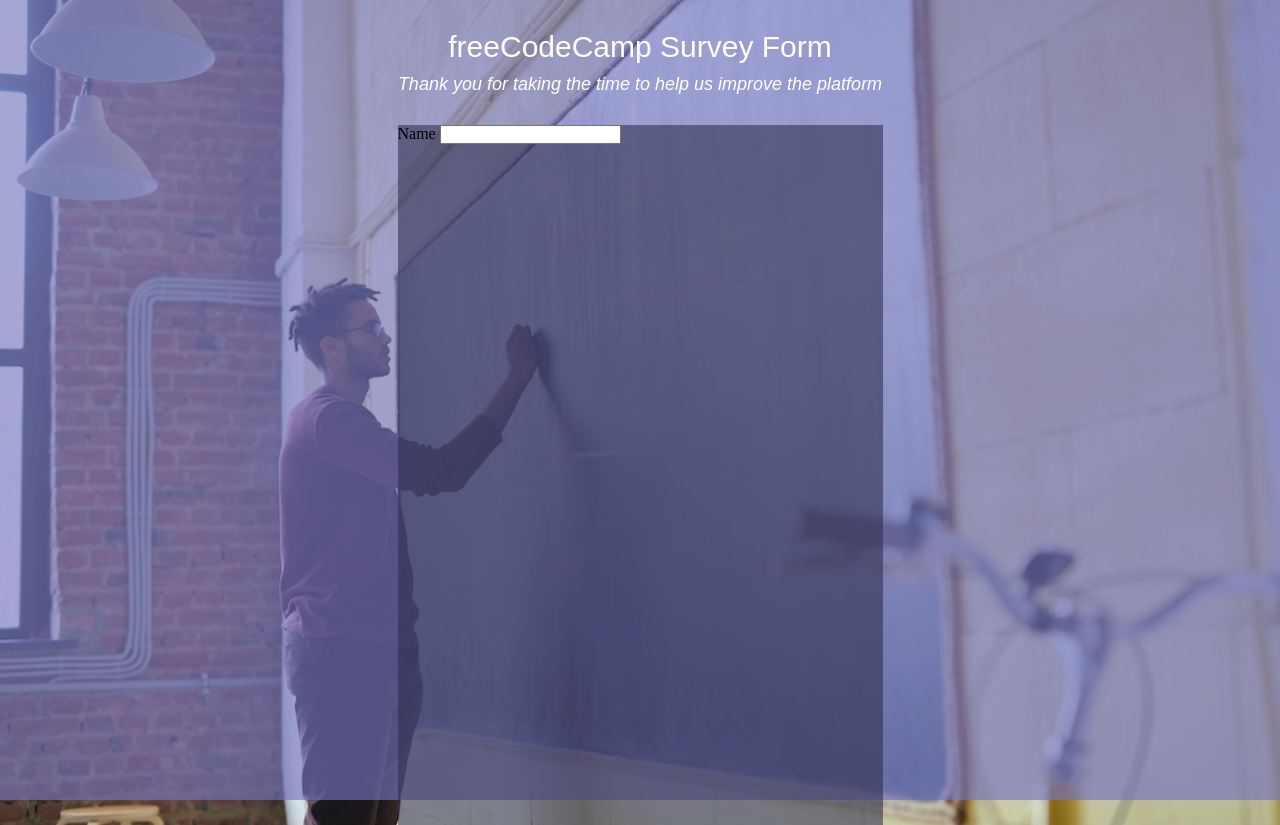
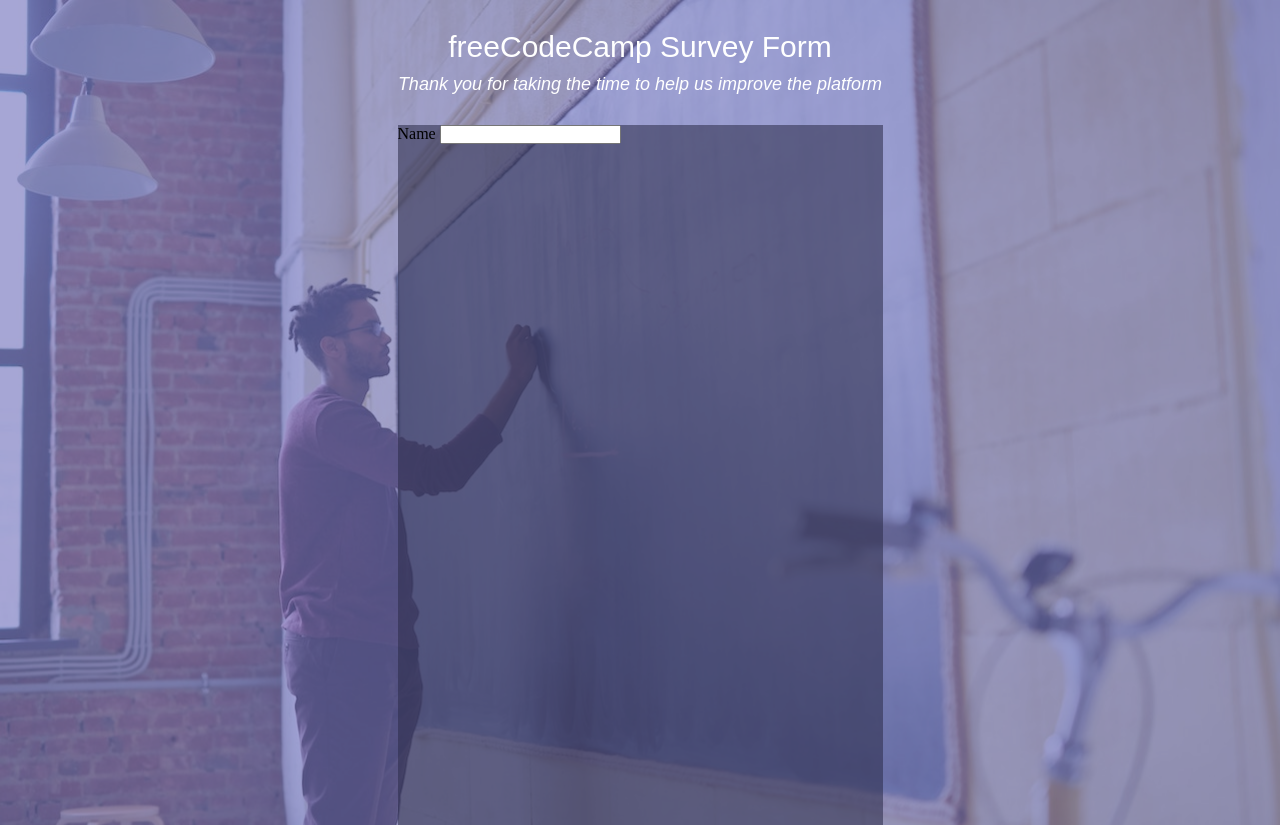
Before and after one commit to Felipeoliveeira/html-css, a PHP site: page /index03.html in a window 1280 px wide. Run offline with PHP 8.4, Linux system fonts and the light colour scheme.

Commit message:
New project

```diff
--- a/formulários/estilo/style03.css
+++ b/formulários/estilo/style03.css
@@ -16,7 +16,7 @@
 }
 
 body > main{
-    height: 100vh;
+    height: 100%;
     background-color:#7574bda2;
 }
 
@@ -36,7 +36,7 @@
     padding-bottom: 30px;
 }
 
-div#caixa{
+main > div#caixa{
     width: 485px;
     height: 700px;
     margin: auto;
```
